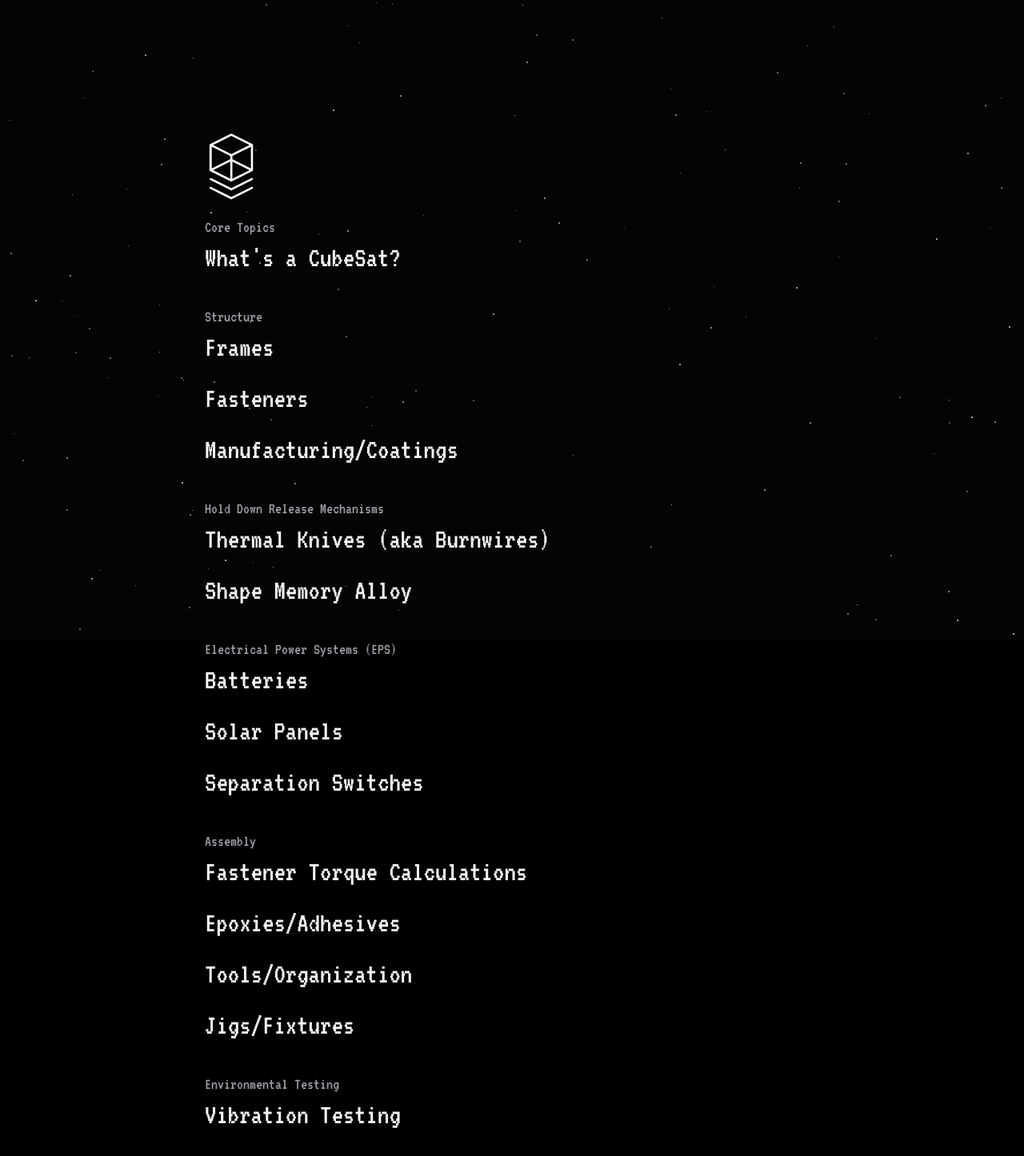
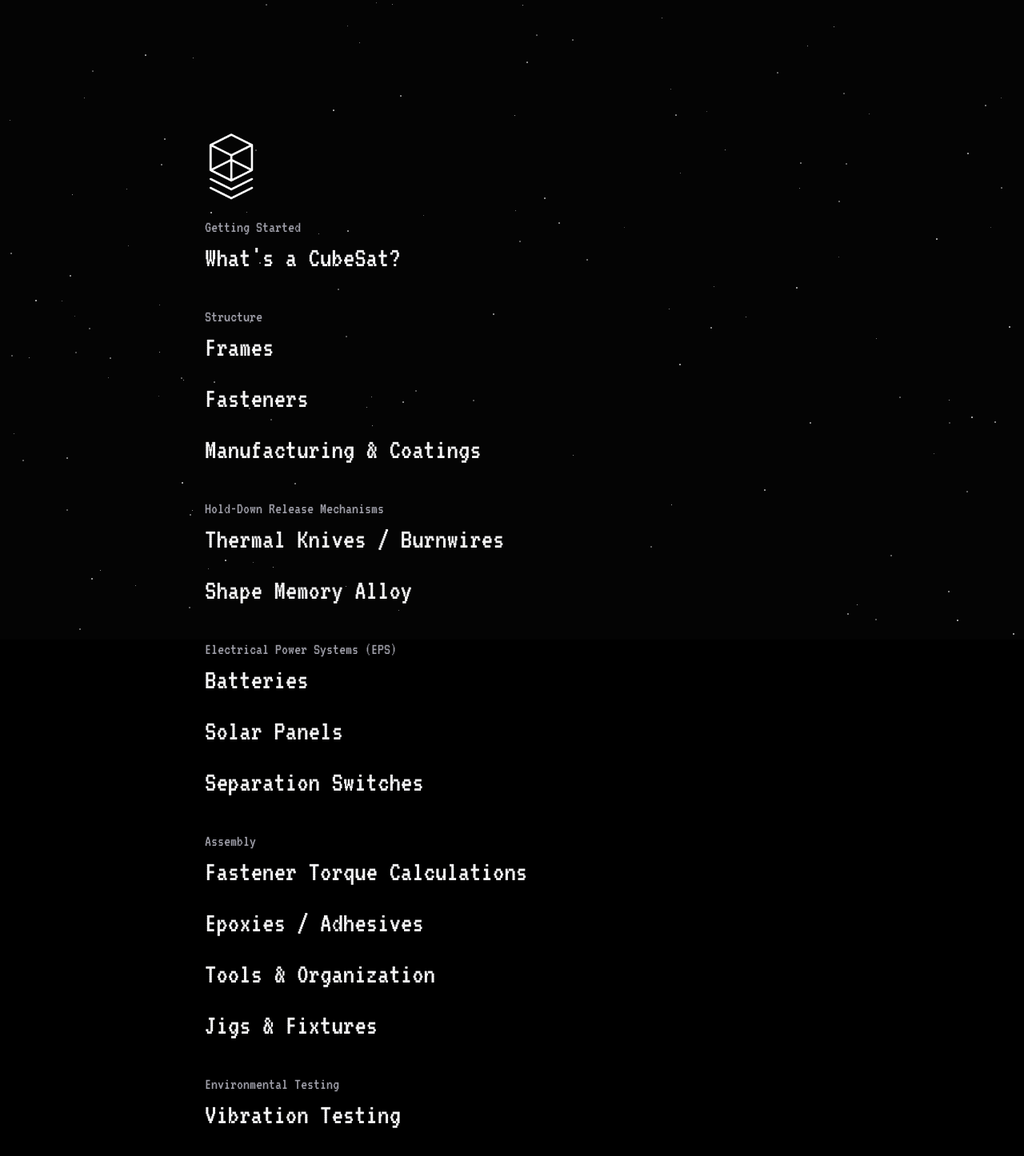
Before and after one commit to CubeSource/website-resources, a Next.js app in the folder resources/: page / in a window 1280 px wide. Shown: the top 1446 px of the page at 80% size. Built offline with nearby package versions, Linux system fonts and the light colour scheme.

Commit message:
list refinements

```diff
--- a/resources/data/categories.ts
+++ b/resources/data/categories.ts
@@ -11,7 +11,7 @@ export type Category = {
 
 export const categories: Category[] = [
   {
-    name: "Core Topics",
+    name: "Getting Started",
     items: [
       {
         title: "What's a CubeSat?",
@@ -37,7 +37,7 @@ export const categories: Category[] = [
         route: "/docs/structure/fasteners",
       },
       {
-        title: "Manufacturing/Coatings",
+        title: "Manufacturing & Coatings",
         description:
           "Review fabrication considerations, tolerances, and surface treatments for aerospace structures.",
         route: "/docs/structure/manufacturing-coatings",
@@ -45,10 +45,10 @@ export const categories: Category[] = [
     ],
   },
   {
-    name: "Hold Down Release Mechanisms",
+    name: "Hold-Down Release Mechanisms",
     items: [
       {
-        title: "Thermal Knives (aka Burnwires)",
+        title: "Thermal Knives / Burnwires",
         description:
           "Design and qualify nichrome burnwire systems, from power sizing to redundancy planning.",
         route: "/docs/hdrm/thermal-knives",
@@ -94,19 +94,19 @@ export const categories: Category[] = [
         route: "/docs/assembly/fastener-torque-calculations",
       },
       {
-        title: "Epoxies/Adhesives",
+        title: "Epoxies / Adhesives",
         description:
           "Select and apply aerospace adhesives with appropriate surface prep and cure cycles.",
         route: "/docs/assembly/epoxies-adhesives",
       },
       {
-        title: "Tools/Organization",
+        title: "Tools & Organization",
         description:
           "Set up cleanroom-friendly tools, kitting, and ESD-safe workflows for integration.",
         route: "/docs/assembly/tools-organization",
       },
       {
-        title: "Jigs/Fixtures",
+        title: "Jigs & Fixtures",
         description:
           "Design and validate jigs and fixtures that support repeatable, precise assembly work.",
         route: "/docs/assembly/jigs-fixtures",
```
